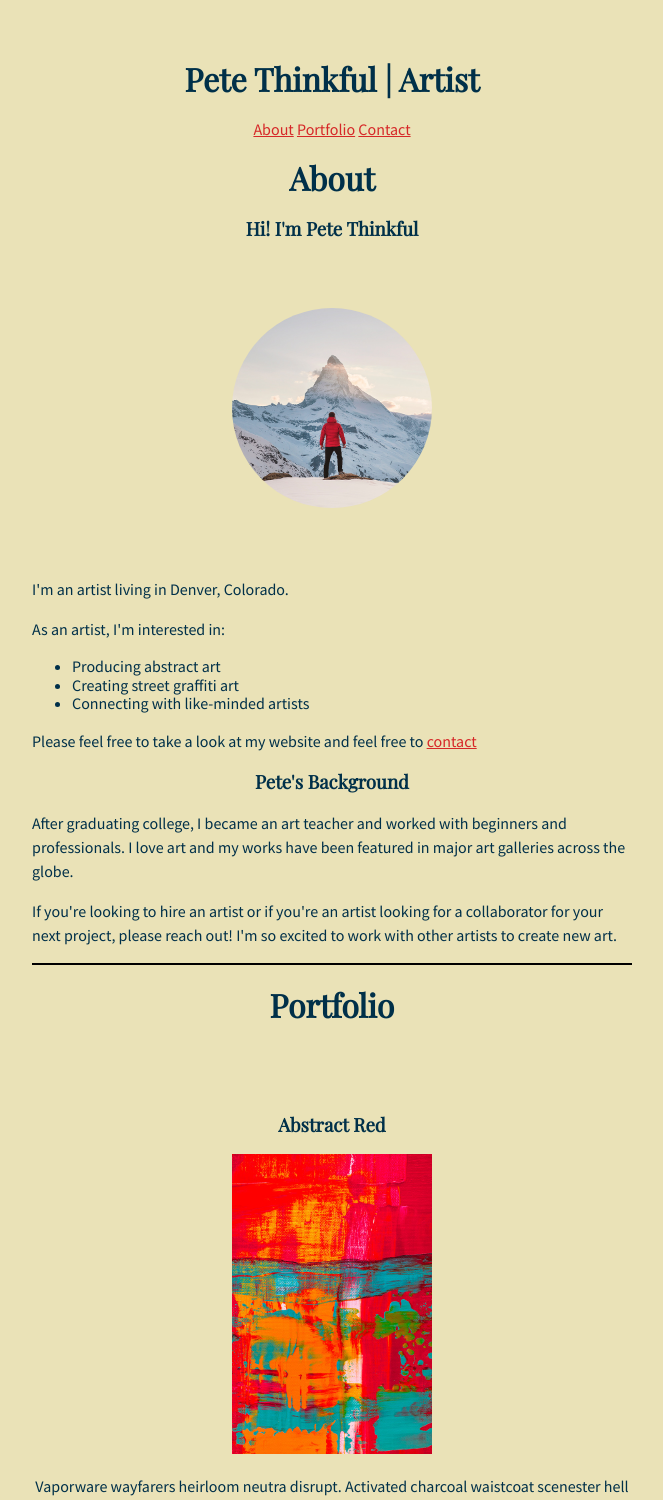
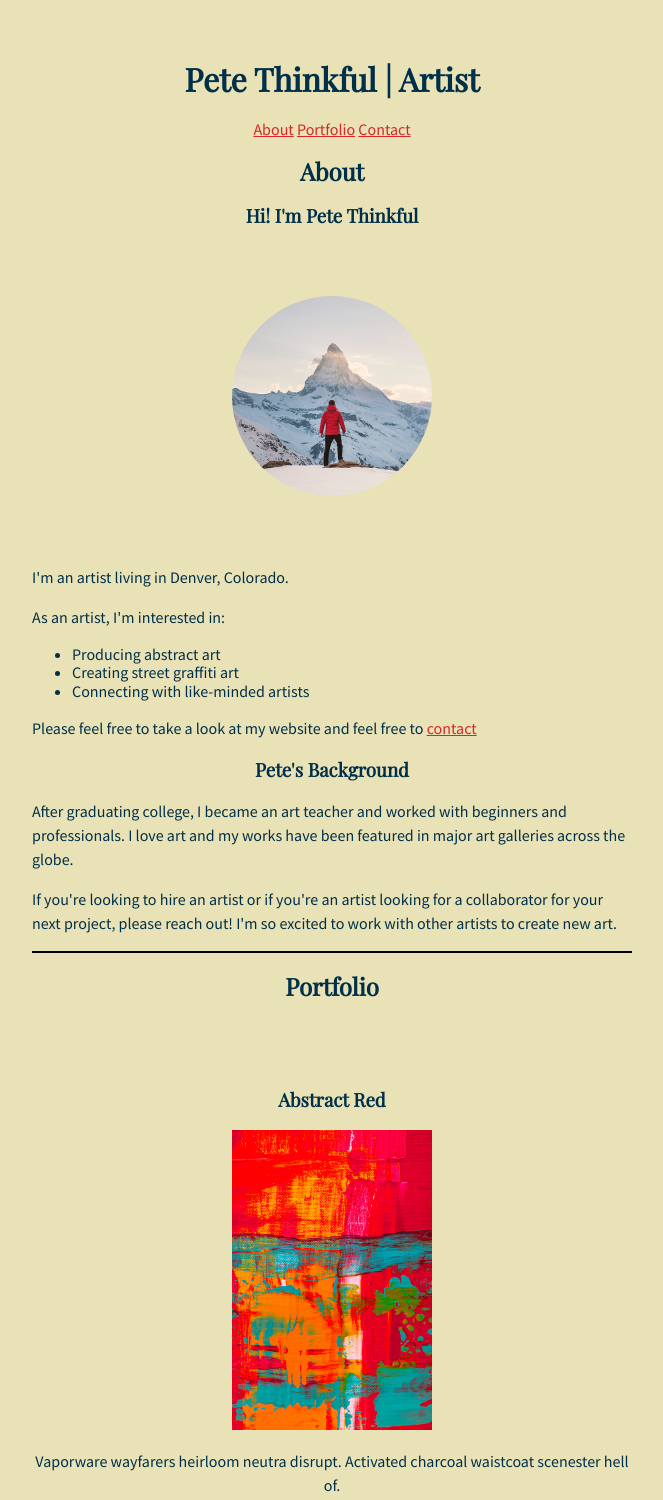
Before and after one commit to sdiachenko-indeed/Pete-Thinkful-Portfolio, a plain HTML site: page index.html in a window 1280 px wide. Shown: the top 1500 px of the page, without its empty margins (308-971 px from the left). Drawn offline with nearby package versions, Linux system fonts and the light colour scheme.

Commit message:
Update index.html

```diff
--- a/index.html
+++ b/index.html
@@ -26,7 +26,7 @@
   <main>
     <div>
       <!-- TODO: Add About section here -->
-      <h1>About</h1>
+      <h2>About</h2>
       <h3>Hi! I'm Pete Thinkful</h3>
       <article>
         <div>
@@ -55,7 +55,7 @@
       <hr>
 
       <!-- TODO: Add Portfolio section here -->
-      <h1>Portfolio</h1>
+      <h2>Portfolio</h2>
       <article>
         <div>
           <h3>Abstract Red</h3>
@@ -79,7 +79,7 @@
 
       <hr>
 
-      <h1>Contact</h1>
+      <h2>Contact</h2>
         <p>I'd love to hear from you! Please feel free to contact or follow me:</p>
       <ul>
         <li><a href="https://www.linkedin.com/in/pete-thinkful/">LinkedIn</a></li>
```
